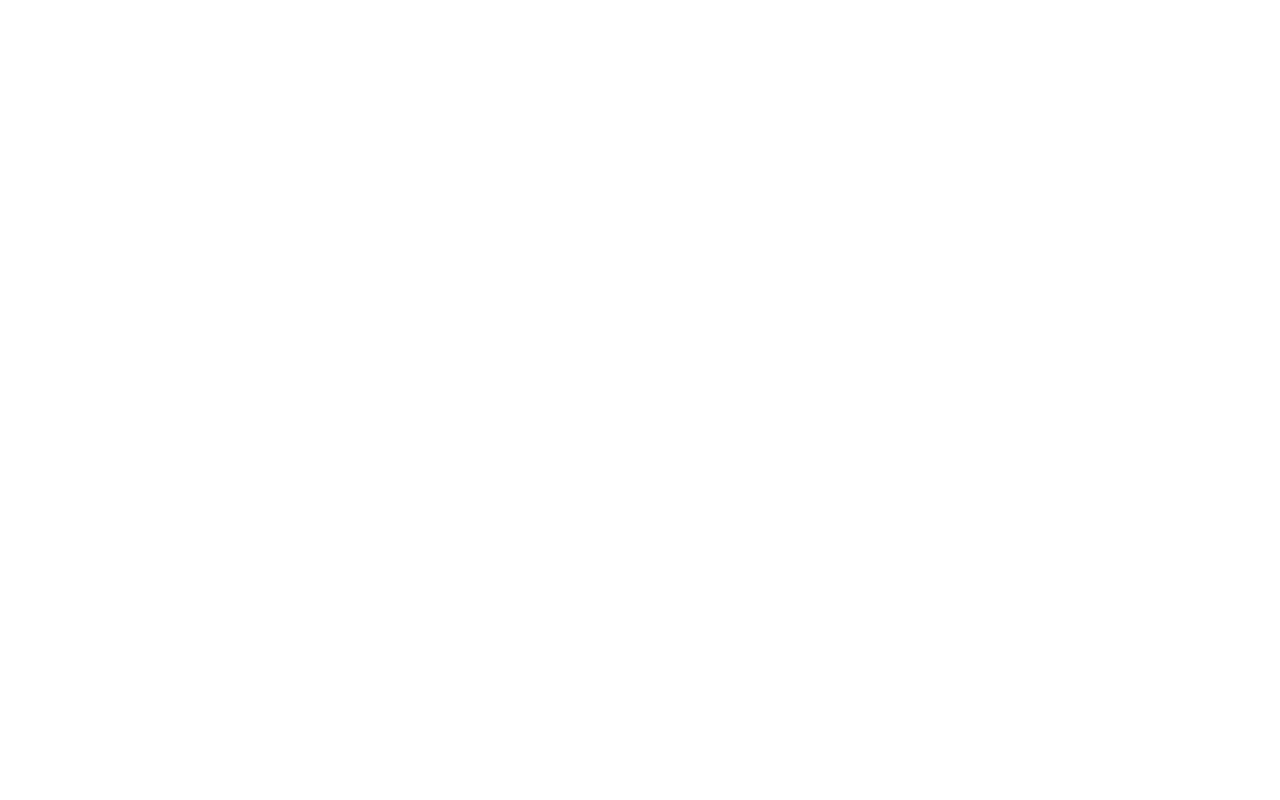
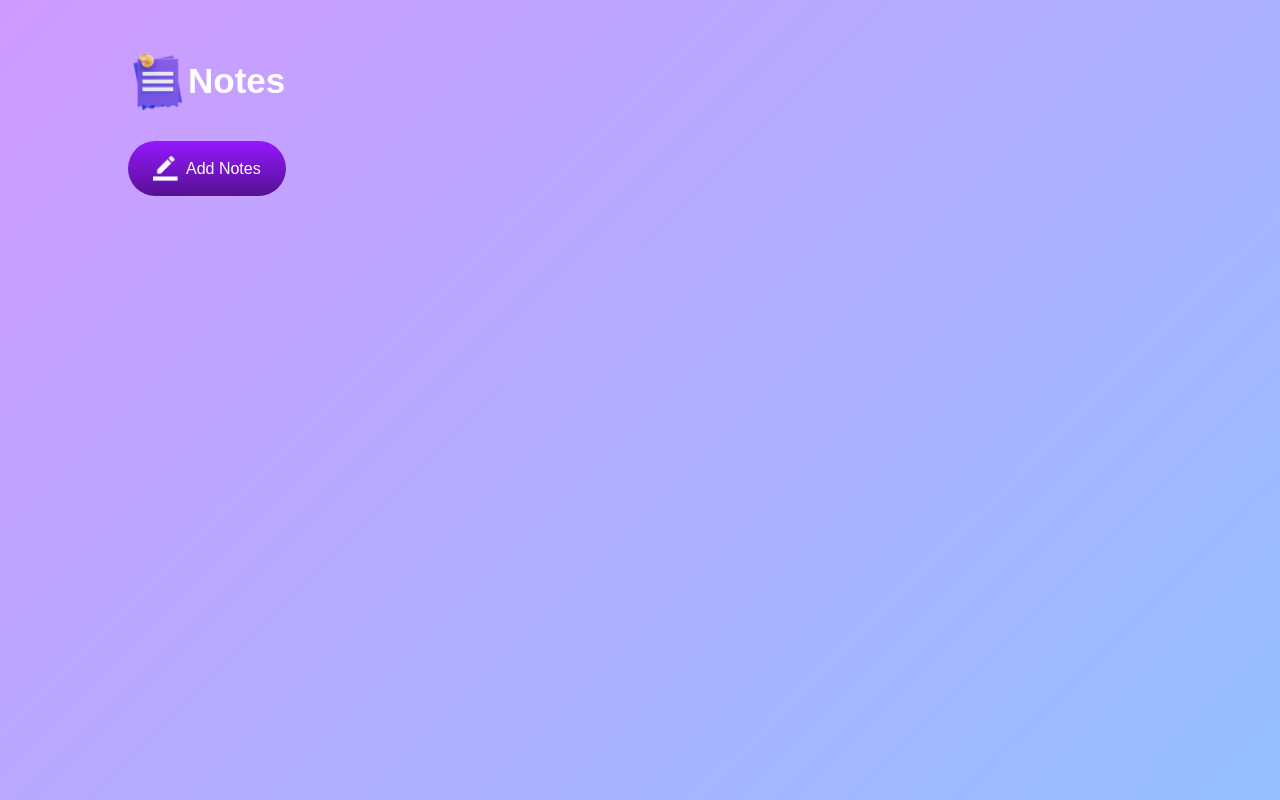
Before and after one commit to vaishnavihole/notes-app, a plain HTML site: page index.html in a window 1280 px wide. Drawn offline with Linux system fonts and the light colour scheme.

Commit message:
add button and css

```diff
--- a/index.html
+++ b/index.html
@@ -8,5 +8,10 @@
 </head>
 <body>
 
+    <div class="container">
+        <h1><img src="images/notes.png">Notes</h1>
+        <button><img src="images/edit.png">Add Notes</button>
+        <div class="notes-container"></div>
+    </div>
 </body>
 </html>
--- a/style.css
+++ b/style.css
@@ -0,0 +1,47 @@
+*{
+    margin: 0;
+    padding: 0;
+    font-family: 'Poppins', sans-serif;
+    box-sizing: border-box;
+}
+
+
+.container{
+    width: 100%;
+    min-height: 100vh;
+    background-image: linear-gradient(135deg, #cf9aff, #95c0ff);
+    color: #fff;
+    padding-top: 4%;
+    padding-left: 10%;
+}
+
+.container h1{
+    display: flex;
+    align-items: center;
+    font-size: 35px;
+    font-weight: 600;
+}
+
+
+.container h1 img{
+      width: 60px;
+}
+
+.container button img{
+     width: 25px;
+     margin-right: 8px;
+}
+
+.container button{
+    display: flex;
+    align-items: center;
+    background-image: linear-gradient(#9418fd, #571094);
+    color: #fff;
+    font-size: 16px;
+    outline: 0;
+    border: 0;
+    border-radius: 40px;
+    padding: 15px 25px;
+    margin: 30px 0 20px;
+    cursor: pointer;
+}
```
